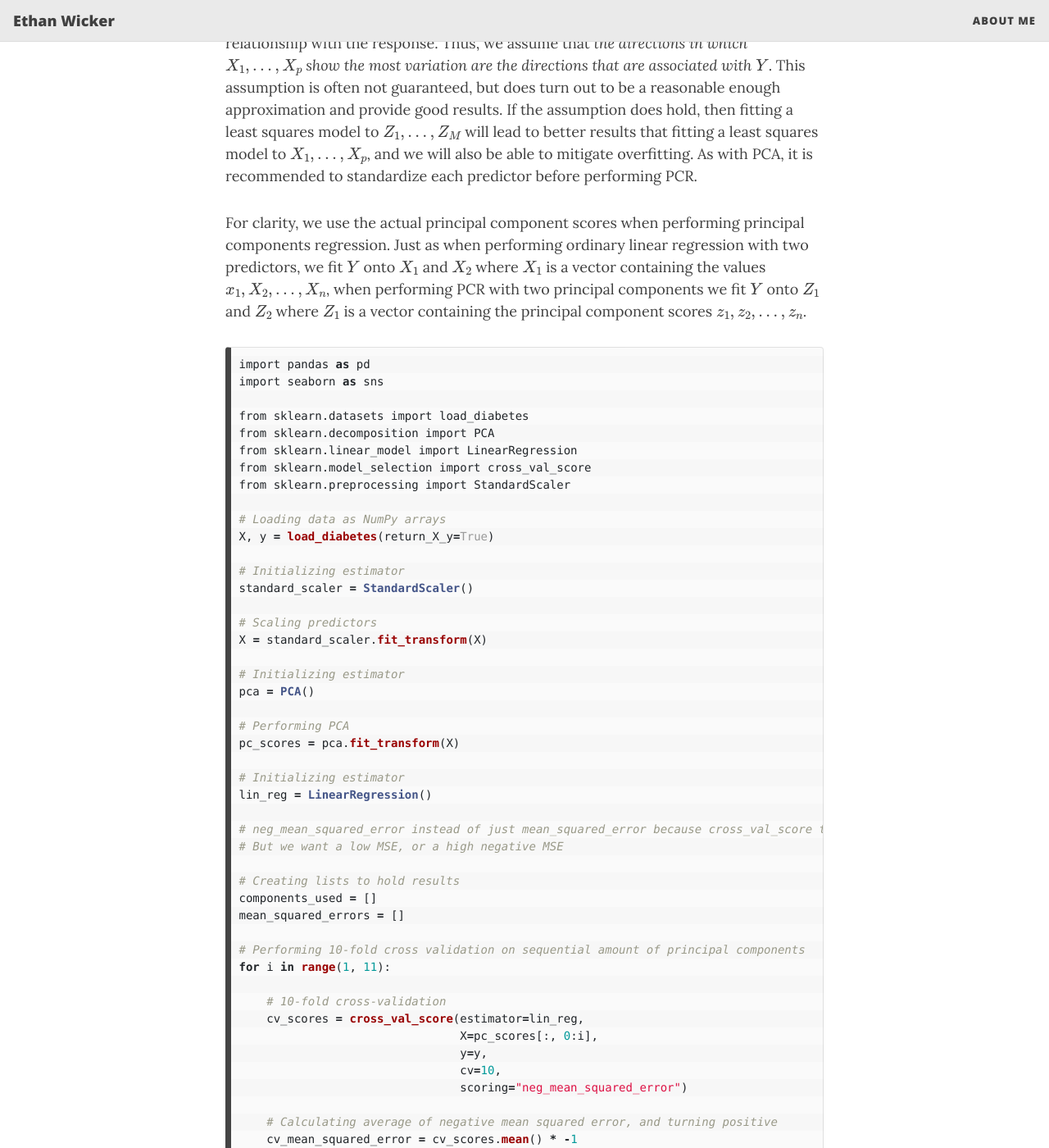
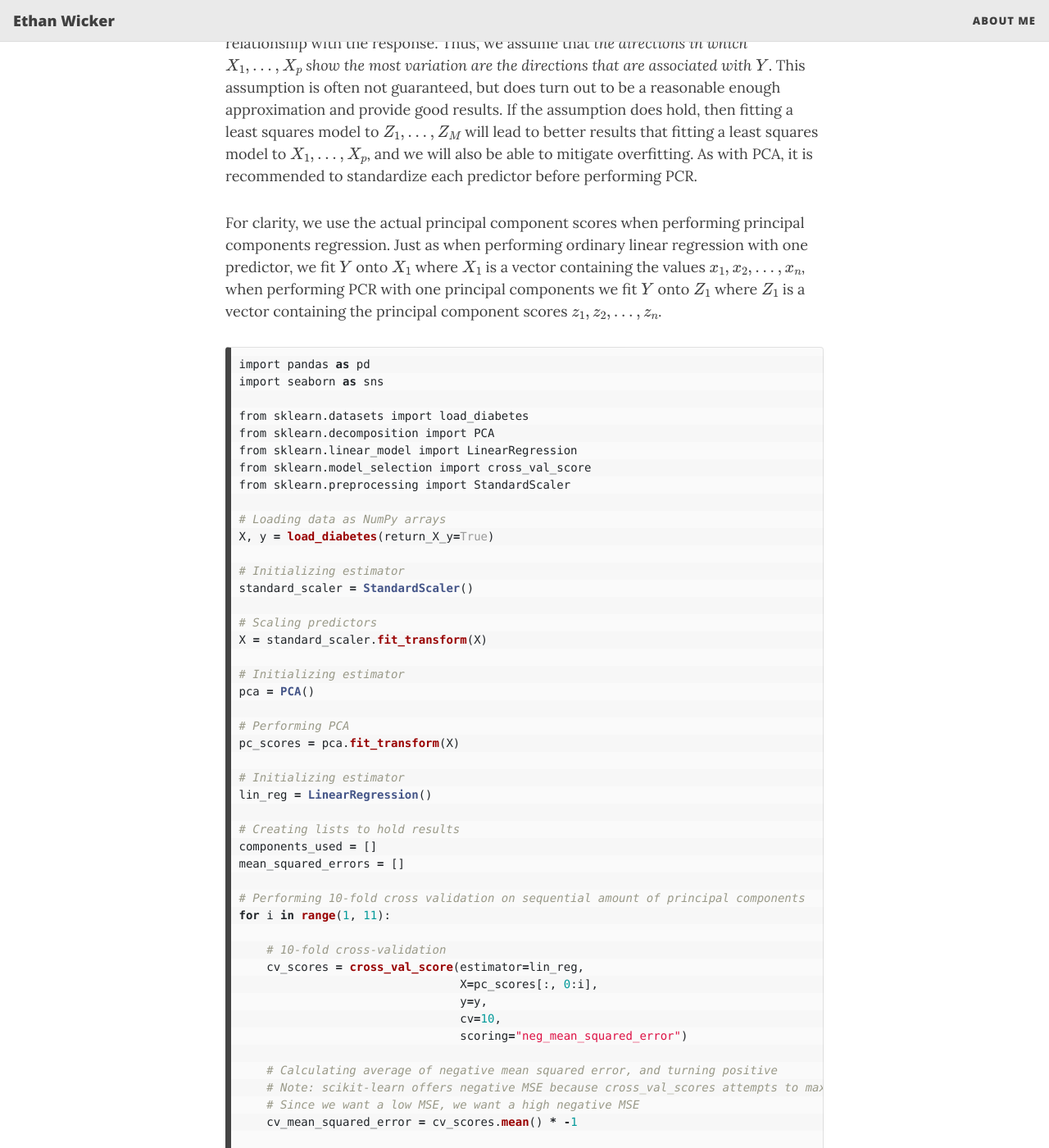
Before and after one commit to ethanwicker/ethanwicker.github.io, a Jekyll site: the page built from _posts/2021-03-14-principal-components-regression-001.md, in a window 1280 px wide and 1400 px high, scrolled down 842 px. Shown: the whole window at 82% size. Built offline with Jekyll 4.4.1, drawn with Linux system fonts in a browser that asks for light colours; nearby versions of some CDN libraries; formulas are drawn with MathJax 3.

Commit message:
Updating post

````diff
--- a/_posts/2021-03-14-principal-components-regression-001.md
+++ b/_posts/2021-03-14-principal-components-regression-001.md
@@ -15,7 +15,7 @@ Principal components regression (PCR) involves first performing principal compon
 
 The underlying idea behind PCR is that often a small number of principal components can sufficiently explain most of the variability in the data, as well as the predictor's relationship with the response.  Thus, we assume that *the directions in which $X_1, \ldots, X_p$ show the most variation are the directions that are associated with $Y$*.  This assumption is often not guaranteed, but does turn out to be a reasonable enough approximation and provide good results.  If the assumption does hold, then fitting a least squares model to $Z_1, \ldots, Z_M$ will lead to better results that fitting a least squares model to $X_1, \ldots, X_p$, and we will also be able to mitigate overfitting.  As with PCA, it is recommended to standardize each predictor before performing PCR.
 
-For clarity, we use the actual principal component scores when performing principal components regression.  Just as when performing ordinary linear regression with two predictors, we fit $Y$ onto $X_1$ and $X_2$ where $X_1$ is a vector containing the values $x_1, X_2, \ldots, X_n$, when performing PCR with two principal components we fit $Y$ onto $Z_1$ and $Z_2$ where $Z_1$ is a vector containing the principal component scores $z_1, z_2, \ldots, z_n$.
+For clarity, we use the actual principal component scores when performing principal components regression.  Just as when performing ordinary linear regression with one predictor, we fit $Y$ onto $X_1$ where $X_1$ is a vector containing the values $x_1, x_2, \ldots, x_n$, when performing PCR with one principal components we fit $Y$ onto $Z_1$ where $Z_1$ is a vector containing the principal component scores $z_1, z_2, \ldots, z_n$.
 
 ```python
 import pandas as pd
@@ -45,9 +45,6 @@ pc_scores = pca.fit_transform(X)
 # Initializing estimator
 lin_reg = LinearRegression()
 
-# neg_mean_squared_error instead of just mean_squared_error because cross_val_score tries to maximize scores.
-# But we want a low MSE, or a high negative MSE
-
 # Creating lists to hold results
 components_used = []
 mean_squared_errors = []
@@ -63,6 +60,8 @@ for i in range(1, 11):
                                 scoring="neg_mean_squared_error")
 
     # Calculating average of negative mean squared error, and turning positive
+    # Note: scikit-learn offers negative MSE because cross_val_scores attempts to maximize the score
+    # Since we want a low MSE, we want a high negative MSE
     cv_mean_squared_error = cv_scores.mean() * -1
 
     # Appending results
````
